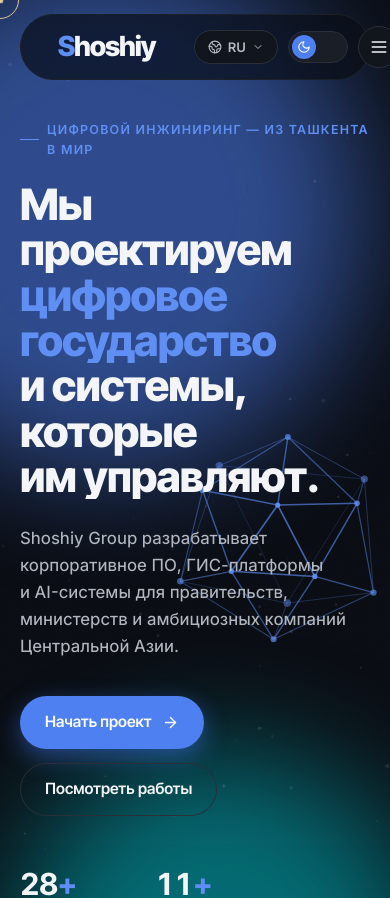
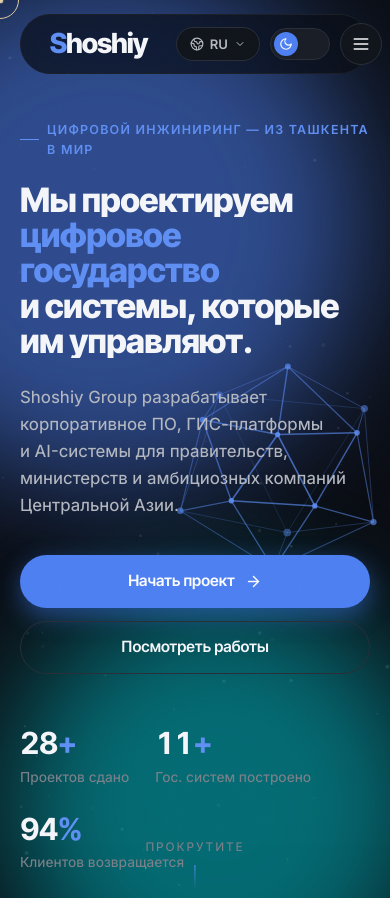
Before and after one commit to phanthooom/shoshiy-website, a React (Vite) app: page / in a window 390 px wide. Shown: the top 898 px of the page. Built offline with nearby package versions, Linux system fonts and the light colour scheme.

Commit message:
style: implement fully responsive design for small screens

```diff
--- a/src/styles.css
+++ b/src/styles.css
@@ -653,7 +653,7 @@
 }
 
 .hero h1 {
-    font-size: clamp(2.7rem, 6.2vw, 5.1rem);
+    font-size: clamp(2.1rem, 7vw, 5.1rem);
     font-weight: 800;
     margin: 22px 0 0
 }
@@ -1883,6 +1883,21 @@
         display: none
     }
 
+    .nav {
+        padding: 8px 14px;
+        gap: 14px;
+    }
+
+    .logo {
+        font-size: 1.05rem;
+        gap: 8px;
+    }
+
+    .logo .mark svg {
+        width: 24px;
+        height: 24px;
+    }
+
     .svc-grid {
         grid-template-columns: 1fr
     }
@@ -1914,6 +1929,39 @@
 
     .hero-stats {
         gap: 26px
+    }
+}
+
+@media(max-width:600px) {
+    .bento {
+        grid-template-columns: 1fr;
+        grid-auto-rows: auto;
+    }
+
+    .case {
+        min-height: 220px;
+    }
+
+    .case.lg {
+        grid-column: span 1
+    }
+
+    .ach-grid {
+        grid-template-columns: 1fr
+    }
+
+    .foot-grid {
+        grid-template-columns: 1fr
+    }
+
+    .hero-cta {
+        flex-direction: column;
+        width: 100%;
+    }
+
+    .hero-cta .btn {
+        width: 100%;
+        justify-content: center;
     }
 }
 
```
